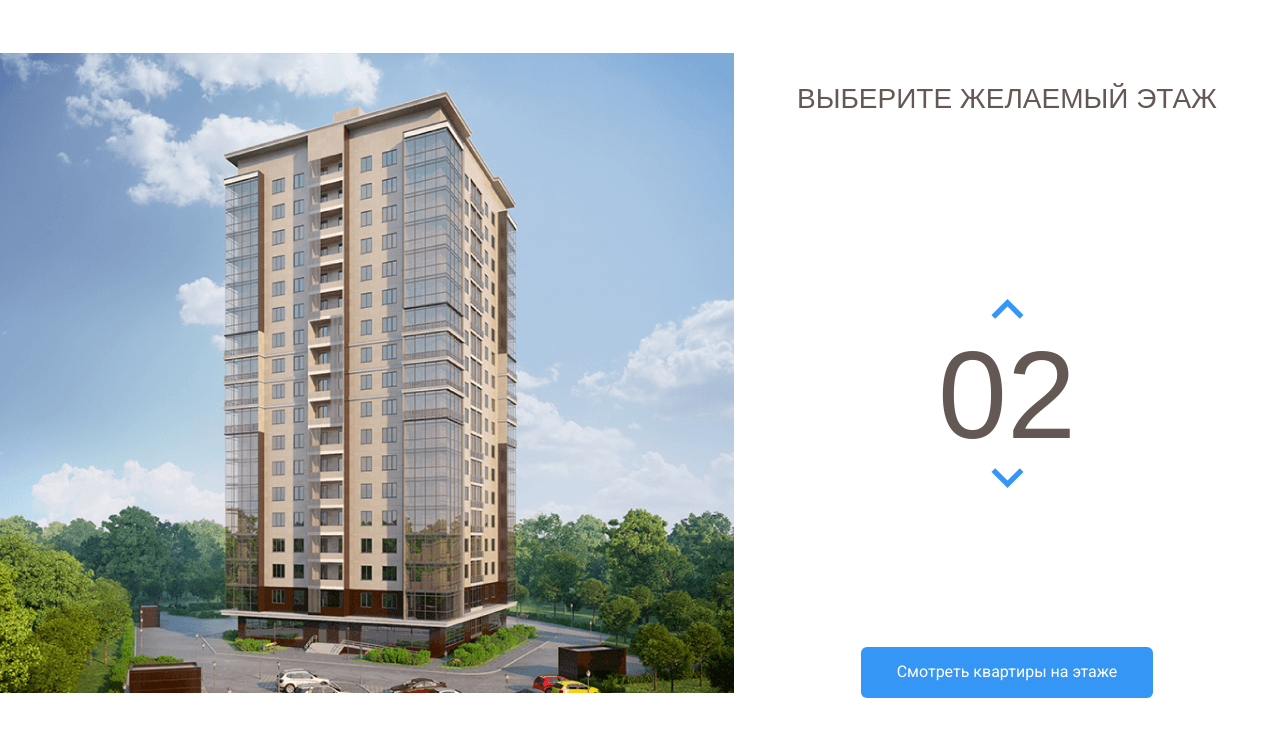
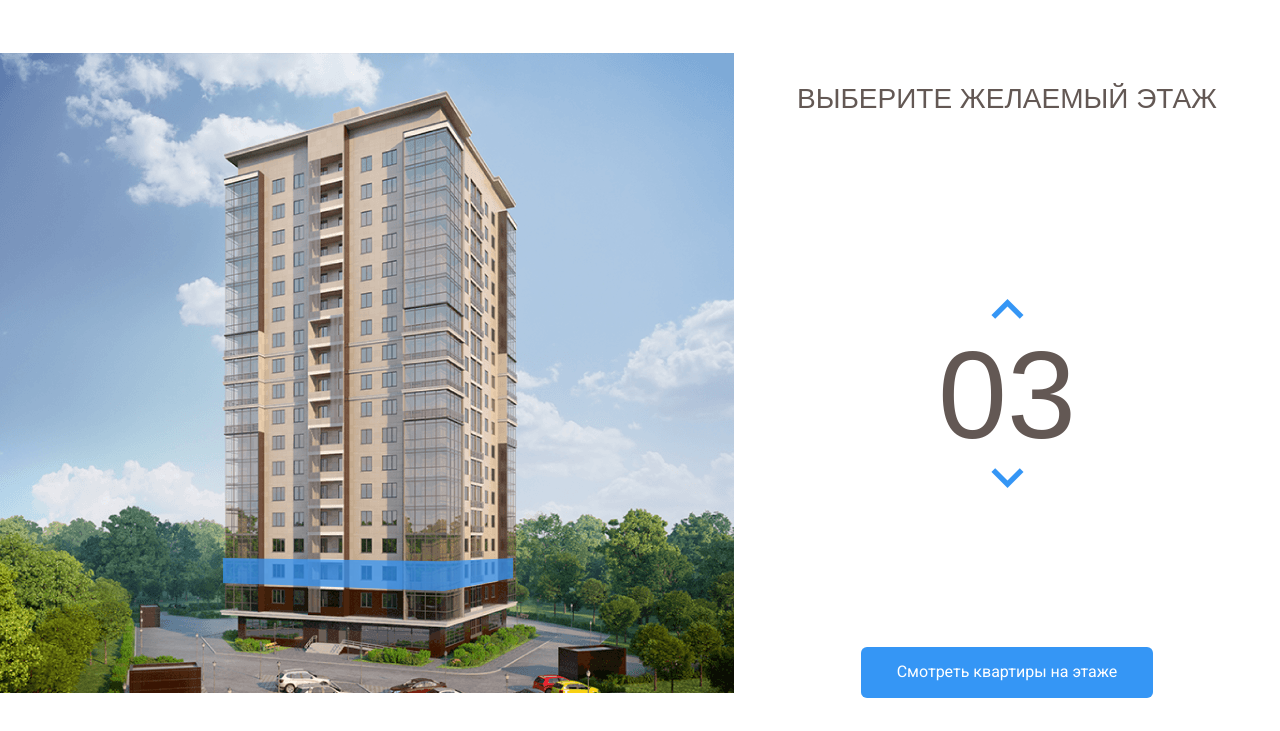
Before and after one commit to vitalydok/project, a plain HTML site: page index.html in a window 1280 px wide. Both pictures are taken after a click on the button 1007 px from the left and 380 px from the top of the page. Shown: the part 69-800 px from the top of the page. Drawn offline with nearby package versions, Linux system fonts and the light colour scheme.

Commit message:
Add files via upload

```diff
--- a/css/main.css
+++ b/css/main.css
@@ -92,6 +92,10 @@ body{
     opacity: 1;
 }
 
+path.current-floor{
+    opacity: 1;
+}
+
 .counter-group{
     display: flex;
     flex-direction: column;
--- a/index.html
+++ b/index.html
@@ -49,23 +49,23 @@
                 </pattern>
                 <image id="image0" width="740" height="640" xlink:href="img/home.png"/>
                 </defs>
-                <path d="M222 531L442.8 539L512 525.3V547L443.5 566.7L222 555.7V531Z" fill="#3595F6" fill-opacity="0.75"/>
-                <path d="M223 530V505L443.3 508.3L513 505V525L443.7 538L223 530Z" fill="#3595F6" fill-opacity="0.75"/>
-                <path d="M223 504V479H444H513V502L445 509L223 504Z" fill="#3595F6" fill-opacity="0.75"/>
-                <path d="M223 480V455L444.3 451.3L512 458V480H444" fill="#3595F6" fill-opacity="0.75"/>
-                <path d="M223 454V428L444.5 424.7L513 435.7V457L444 450.3L223 454Z" fill="#3595F6" fill-opacity="0.75"/>
-                <path d="M222 427V403.3L443 391L514 414V435.3L443 423L222 427Z" fill="#3595F6" fill-opacity="0.75"/>
-                <path d="M222 405V380L444.2 363.7L514 392.3V413L443.7 391.3L222 405Z" fill="#3595F6" fill-opacity="0.75"/>
-                <path d="M222 380V355L444.5 334.7L514 371.3V392L442 363.3L222 380Z" fill="#3595F6" fill-opacity="0.75"/>
-                <path d="M222 354V330L445 305.3L514 349.3V371L444.7 333L222 354Z" fill="#3595F6" fill-opacity="0.75"/>
-                <path d="M222 329V305L444.5 276.3L514 327.3V348L443.7 305.7L222 329Z" fill="#3595F6" fill-opacity="0.75"/>
-                <path d="M221 305V281L443.3 248L514 307.3V327L444 276.3L221 305Z" fill="#3595F6" fill-opacity="0.75"/>
-                <path d="M222 280V256L443.2 221L513 285V306L444.3 247.7L222 280Z" fill="#3595F6" fill-opacity="0.75"/>
-                <path d="M222 256V231L444.3 193L513 263.3V284L444 220L222 256Z" fill="#3595F6" fill-opacity="0.75"/>
-                <path d="M222 230V205L442.8 161.3L513 240.3V263L444 189.7L222 230Z" fill="#3595F6" fill-opacity="0.75"/>
-                <path d="M223 206V181L443 133L513 218V241L442.3 161.7L223 206Z" fill="#3595F6" fill-opacity="0.75"/>
-                <path d="M222 181V156L441.8 104L513 196.3V219L443.3 132.7L222 181Z" fill="#3595F6" fill-opacity="0.75"/>
-                <path d="M222 156V130L444 73.3L513 175V196L443.7 104.3L222 156Z" fill="#3595F6" fill-opacity="0.75"/>
+                <path data-floor="02" d="M222 531L442.8 539L512 525.3V547L443.5 566.7L222 555.7V531Z" fill="#3595F6" fill-opacity="0.75"/>
+                <path data-floor="03" d="M223 530V505L443.3 508.3L513 505V525L443.7 538L223 530Z" fill="#3595F6" fill-opacity="0.75"/>
+                <path data-floor="04" d="M223 504V479H444H513V502L445 509L223 504Z" fill="#3595F6" fill-opacity="0.75"/>
+                <path data-floor="05" d="M223 480V455L444.3 451.3L512 458V480H444" fill="#3595F6" fill-opacity="0.75"/>
+                <path data-floor="06" d="M223 454V428L444.5 424.7L513 435.7V457L444 450.3L223 454Z" fill="#3595F6" fill-opacity="0.75"/>
+                <path data-floor="07" d="M222 427V403.3L443 391L514 414V435.3L443 423L222 427Z" fill="#3595F6" fill-opacity="0.75"/>
+                <path data-floor="08" d="M222 405V380L444.2 363.7L514 392.3V413L443.7 391.3L222 405Z" fill="#3595F6" fill-opacity="0.75"/>
+                <path data-floor="09" d="M222 380V355L444.5 334.7L514 371.3V392L442 363.3L222 380Z" fill="#3595F6" fill-opacity="0.75"/>
+                <path data-floor="10" d="M222 354V330L445 305.3L514 349.3V371L444.7 333L222 354Z" fill="#3595F6" fill-opacity="0.75"/>
+                <path data-floor="11" d="M222 329V305L444.5 276.3L514 327.3V348L443.7 305.7L222 329Z" fill="#3595F6" fill-opacity="0.75"/>
+                <path data-floor="12" d="M221 305V281L443.3 248L514 307.3V327L444 276.3L221 305Z" fill="#3595F6" fill-opacity="0.75"/>
+                <path data-floor="13" d="M222 280V256L443.2 221L513 285V306L444.3 247.7L222 280Z" fill="#3595F6" fill-opacity="0.75"/>
+                <path data-floor="14" d="M222 256V231L444.3 193L513 263.3V284L444 220L222 256Z" fill="#3595F6" fill-opacity="0.75"/>
+                <path data-floor="15" d="M222 230V205L442.8 161.3L513 240.3V263L444 189.7L222 230Z" fill="#3595F6" fill-opacity="0.75"/>
+                <path data-floor="16" d="M223 206V181L443 133L513 218V241L442.3 161.7L223 206Z" fill="#3595F6" fill-opacity="0.75"/>
+                <path data-floor="17" d="M222 181V156L441.8 104L513 196.3V219L443.3 132.7L222 181Z" fill="#3595F6" fill-opacity="0.75"/>
+                <path data-floor="18" d="M222 156V130L444 73.3L513 175V196L443.7 104.3L222 156Z" fill="#3595F6" fill-opacity="0.75"/>
                 </svg>
 
         </div>
@@ -81,5 +81,7 @@
         <!-- /.main-info -->
     </div>
     <!-- /.main -->
+    <script src="https://code.jquery.com/jquery-3.6.0.min.js" integrity="sha256-/xUj+3OJU5yExlq6GSYGSHk7tPXikynS7ogEvDej/m4=" crossorigin="anonymous"></script>
+    <script src="js/main.js"></script>
 </body>
 </html>
--- /dev/null
+++ b/js/main.js
@@ -0,0 +1,32 @@
+$(document).ready(function () {
+    var currentFloor = 2;
+    var floorPath = $(".home-image path");
+    var counterUp = $(".counter-up");
+    var counterDown = $(".counter-down");
+    floorPath.on("mouseover", function() {
+        floorPath.removeClass("current-floor");
+        currentFloor = $(this).attr("data-floor");
+        $(".counter").text(currentFloor);
+    });
+
+    counterUp.on("click", function(){
+        if ( currentFloor < 18){
+            currentFloor++;
+            usCurrentFloor = currentFloor.toLocaleString('en-US', {minimumIntegerDigits: 2, useGrouping: false});
+            $(".counter").text(usCurrentFloor);
+            floorPath.removeClass("current-floor");
+            $(`[data-floor=${usCurrentFloor}]`).toggleClass("current-floor");
+        }
+    });
+
+
+    counterDown.on('click', function(){
+        if (currentFloor > 2) {
+            currentFloor--;
+            usCurrentFloor = currentFloor.toLocaleString('en-US', {minimumIntegerDigits: 2, useGrouping: false});
+            $(".counter").text(usCurrentFloor);
+            floorPath.removeClass("current-floor");
+            $(`[data-floor=${usCurrentFloor}]`).toggleClass("current-floor");
+        }
+    })
+});
```
Also changed, not shown: 1 other file.
